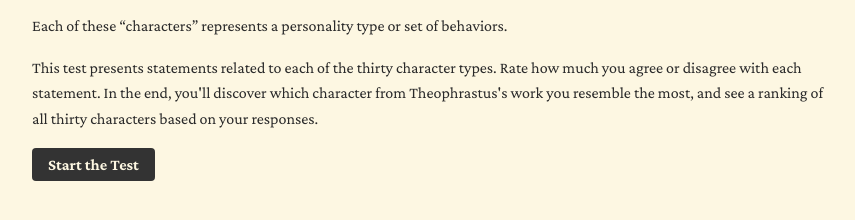
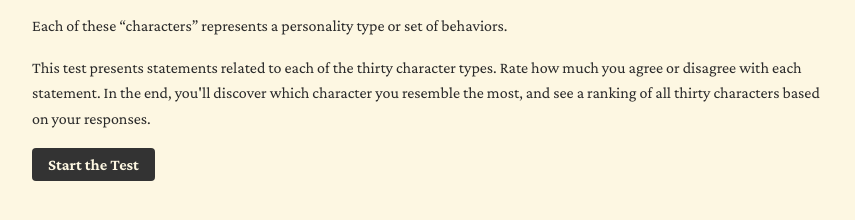
Before and after one commit to AhmadMajid/Personality, a plain HTML site: page index.html in a window 1280 px wide. Shown: the part 74-294 px from the top of the page, without its empty margins (208-1063 px from the left). Drawn offline with nearby package versions, Linux system fonts and the light colour scheme.

Commit message:
Update index.html

```diff
--- a/index.html
+++ b/index.html
@@ -91,7 +91,7 @@
     <section id="intro">
       <h1>30 Characters Personality Test</h1>
       <p>Each of these <q>characters</q> represents a personality type or set of behaviors.</p>
-      <p>This test presents statements related to each of the thirty character types. Rate how much you agree or disagree with each statement. In the end, you'll discover which character from Theophrastus's work you resemble the most, and see a ranking of all thirty characters based on your responses.</p>
+      <p>This test presents statements related to each of the thirty character types. Rate how much you agree or disagree with each statement. In the end, you'll discover which character you resemble the most, and see a ranking of all thirty characters based on your responses.</p>
       <button id="startBtn">Start the Test</button>
     </section>
     <section id="questionsSection">
```
